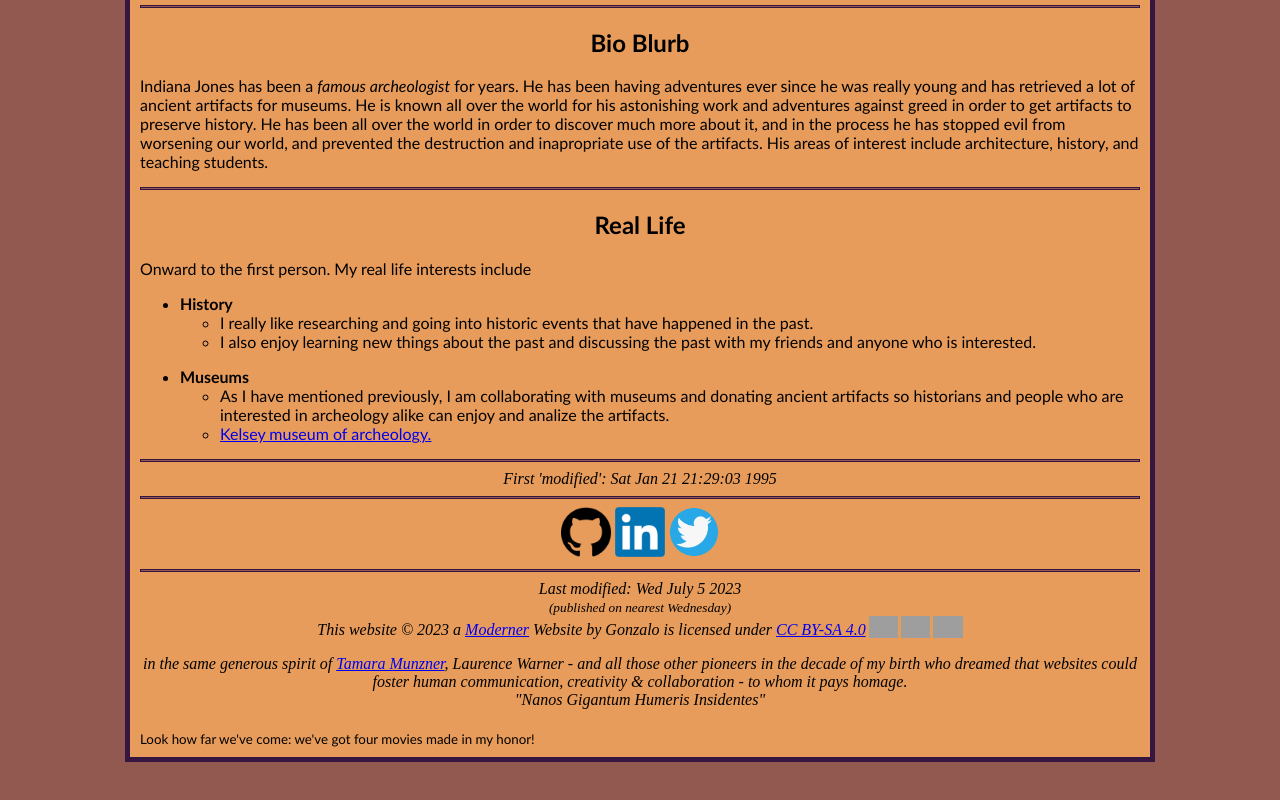
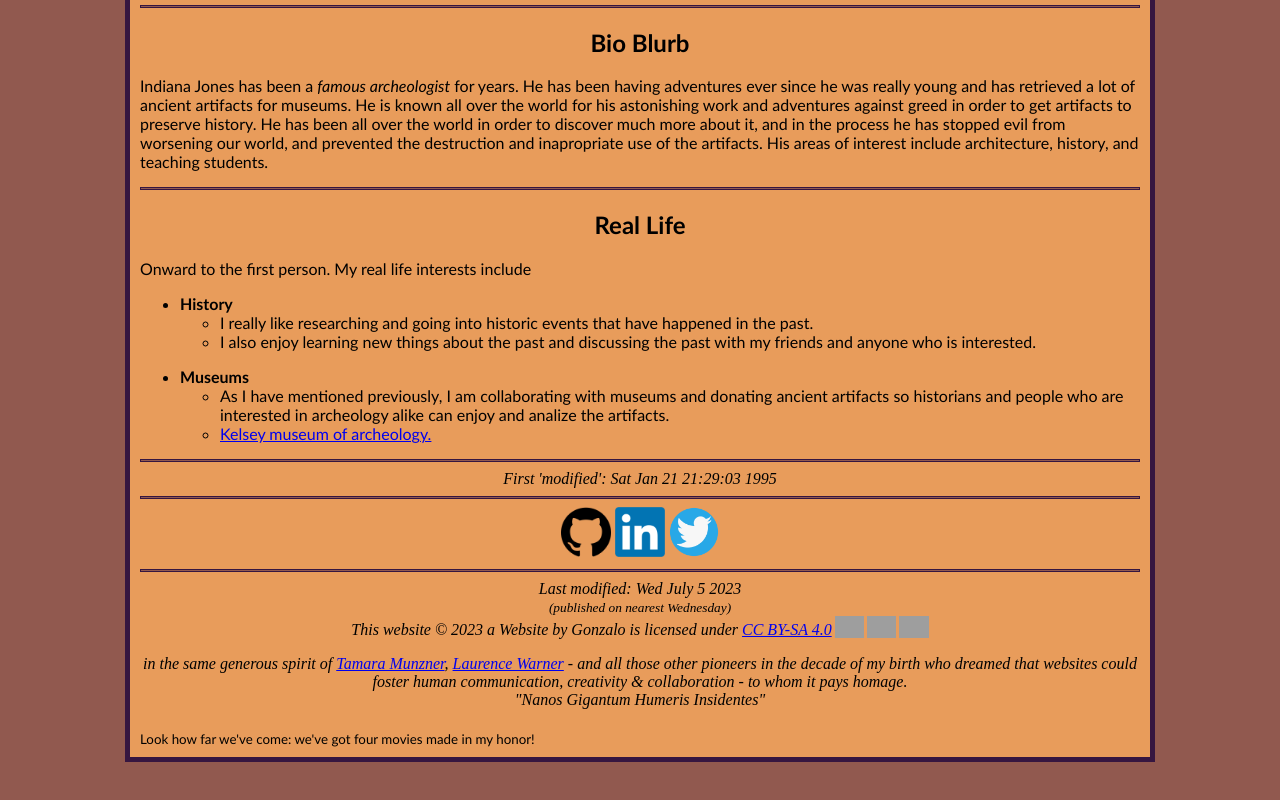
Before and after one commit to Bossificator1412/IndianaJonesWeb, a plain HTML site: page website/index.html in a window 1280 px wide. Shown: the part 608-1408 px from the top of the page. Drawn offline with Linux system fonts and the light colour scheme; grey boxes are pictures that could not be loaded.

Commit message:
Update index.html
footer

```diff
--- a/website/index.html
+++ b/website/index.html
@@ -168,11 +168,11 @@ Last modified: Wed July 5 2023
 <br>
 <small> (published on nearest Wednesday) </small>
 <br>
-This website © 2023 a <a href="https://Mode.rner.me">Moderner</a> Website by Gonzalo is licensed under <a href="http://creativecommons.org/licenses/by-sa/4.0/?ref=chooser-v1" target="_blank" rel="license noopener noreferrer" style="display:inline-block;">CC BY-SA 4.0<img style="height:22px!important;margin-left:3px;vertical-align:text-bottom;" src="https://mirrors.creativecommons.org/presskit/icons/cc.svg?ref=chooser-v1"><img style="height:22px!important;margin-left:3px;vertical-align:text-bottom;" src="https://mirrors.creativecommons.org/presskit/icons/by.svg?ref=chooser-v1"><img style="height:22px!important;margin-left:3px;vertical-align:text-bottom;" src="https://mirrors.creativecommons.org/presskit/icons/sa.svg?ref=chooser-v1"></a></p>
+This website © 2023 a Website by Gonzalo is licensed under <a href="http://creativecommons.org/licenses/by-sa/4.0/?ref=chooser-v1" target="_blank" rel="license noopener noreferrer" style="display:inline-block;">CC BY-SA 4.0<img style="height:22px!important;margin-left:3px;vertical-align:text-bottom;" src="https://mirrors.creativecommons.org/presskit/icons/cc.svg?ref=chooser-v1"><img style="height:22px!important;margin-left:3px;vertical-align:text-bottom;" src="https://mirrors.creativecommons.org/presskit/icons/by.svg?ref=chooser-v1"><img style="height:22px!important;margin-left:3px;vertical-align:text-bottom;" src="https://mirrors.creativecommons.org/presskit/icons/sa.svg?ref=chooser-v1"></a></p>
 in the same generous spirit of <a
 href="http://www.geom.uiuc.edu/~munzner/">
 Tamara
-Munzner</a>, Laurence Warner - and all those other pioneers in the decade of my birth who dreamed that websites could foster human communication, creativity & collaboration - to whom it pays homage.
+Munzner</a>, <a href="https://w4.rner.me">Laurence Warner</a> - and all those other pioneers in the decade of my birth who dreamed that websites could foster human communication, creativity & collaboration - to whom it pays homage.
 <br>
 <i> "Nanos Gigantum Humeris Insidentes" </i>
 
```
